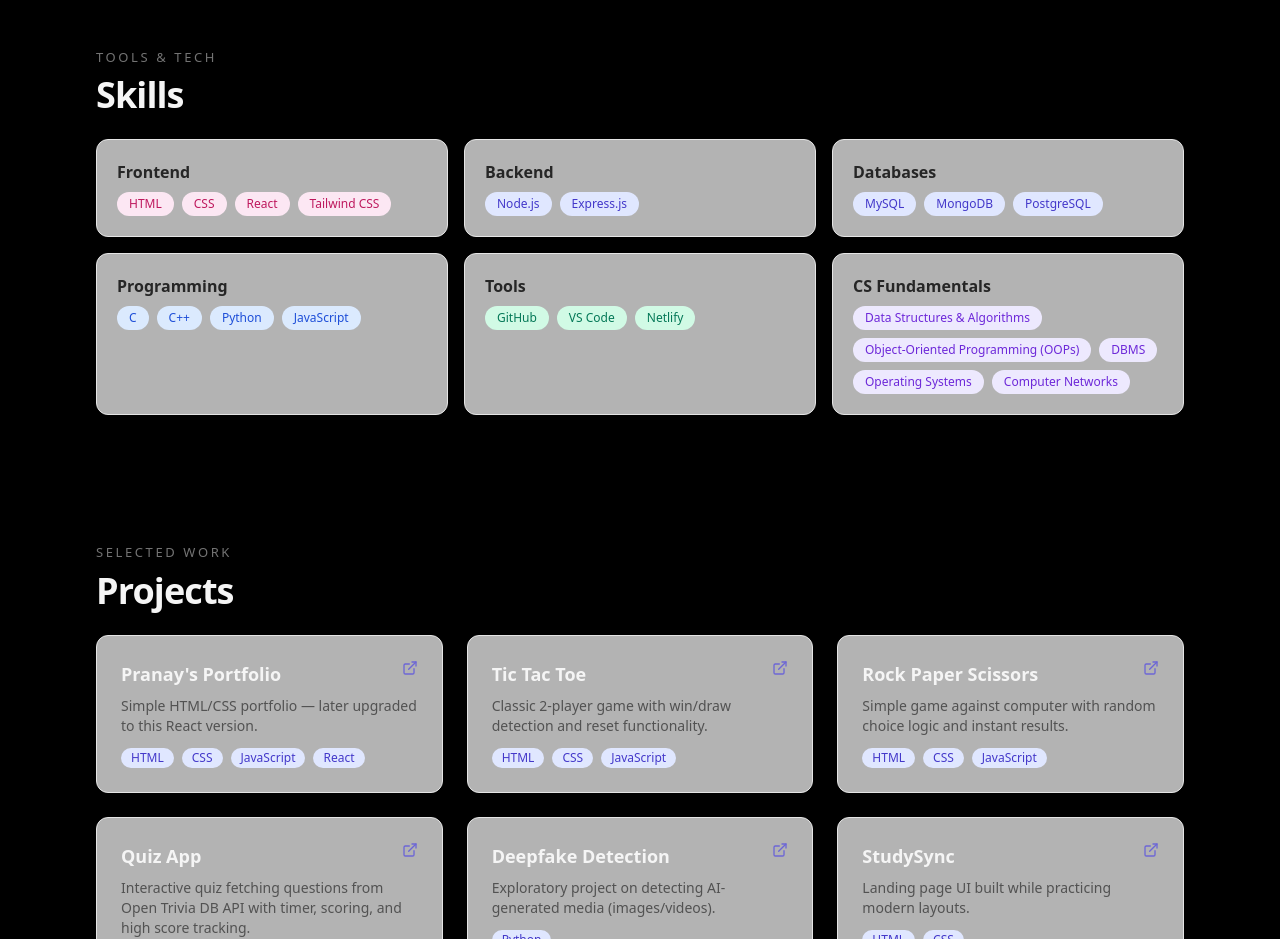
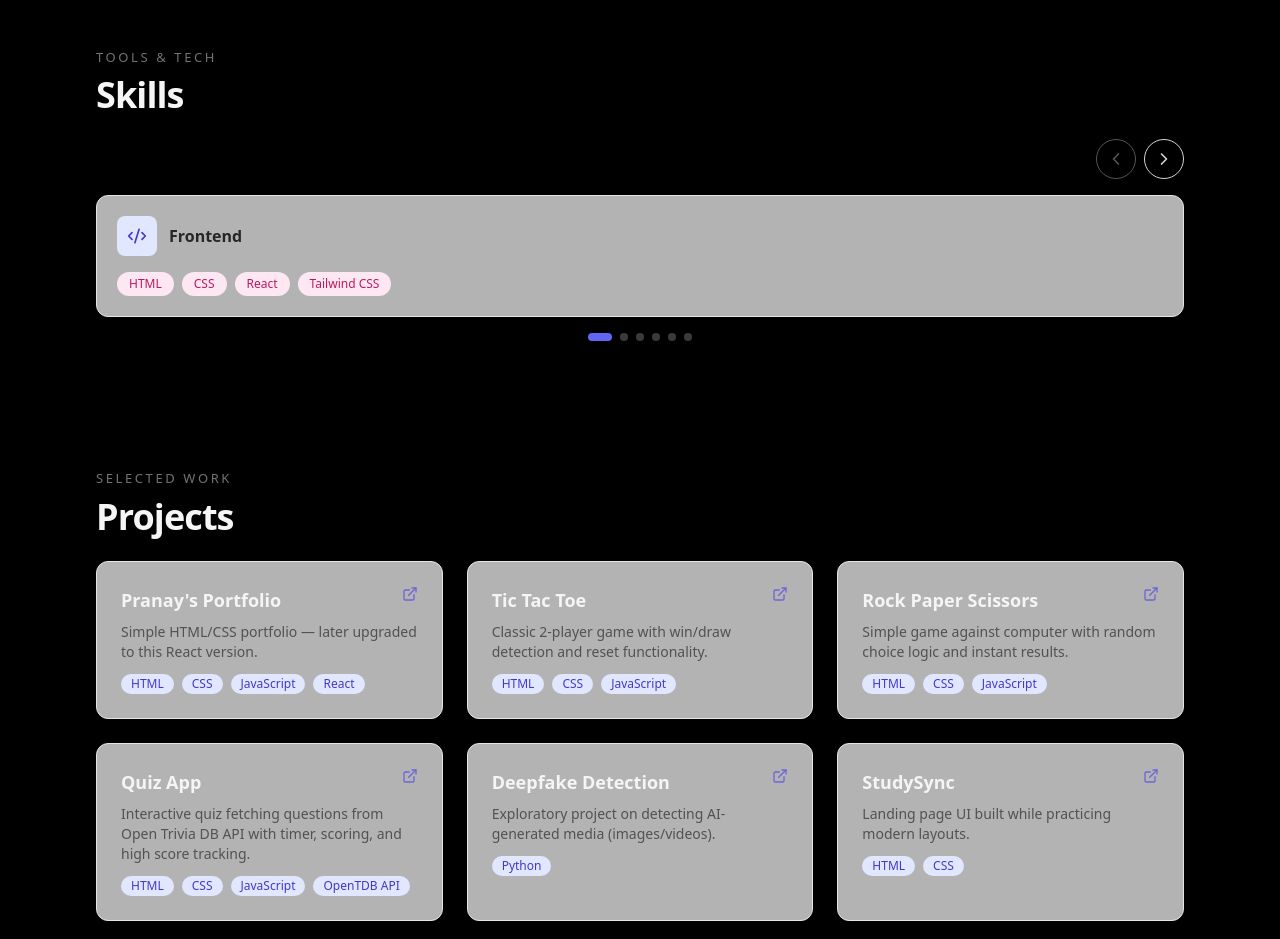
Before and after one commit to pranayreddy-08/Pranay-s-portfolio, a React (Vite) app: page / in a window 1280 px wide. Shown: the part 1380-2319 px from the top of the page. Built offline with nearby package versions, Linux system fonts and the light colour scheme.

Commit message:
feat: convert skills section to slider UI

```diff
--- a/src/App.jsx
+++ b/src/App.jsx
@@ -1,5 +1,24 @@
-import React, { useState, useEffect } from 'react';
-import { Github, Linkedin, Mail, ExternalLink, Code2, ArrowRight, Menu, X, Trophy, BrainCircuit ,Phone, CodeIcon, Shield, Terminal} from 'lucide-react';
+import React, { useState, useEffect, useRef } from 'react';
+import {
+  Github,
+  Linkedin,
+  Mail,
+  ExternalLink,
+  Code2,
+  ArrowRight,
+  Menu,
+  X,
+  Trophy,
+  BrainCircuit,
+  Phone,
+  CodeIcon,
+  Shield,
+  Terminal,
+  ChevronLeft,
+  ChevronRight,
+  Database,
+  Wrench,
+} from 'lucide-react';
 
 // ======== EDIT YOUR DATA HERE ========
 const DATA = {
@@ -115,6 +134,15 @@ const groupPillClass = (group) => {
     default:
       return 'bg-indigo-100 text-indigo-700 dark:bg-indigo-900/40 dark:text-indigo-300';
   }
+};
+
+const skillGroupIcon = {
+  Frontend: Code2,
+  Backend: Terminal,
+  Databases: Database,
+  Programming: CodeIcon,
+  Tools: Wrench,
+  'CS Fundamentals': BrainCircuit,
 };
 
 function Nav() {
@@ -291,15 +319,76 @@ function About() {
 
 
 function Skills() {
+  const [activeIndex, setActiveIndex] = useState(0);
+  const sliderRef = useRef(null);
+  const totalSlides = DATA.skills.length;
+
+  const scrollToIndex = (nextIndex) => {
+    const slider = sliderRef.current;
+    if (!slider) return;
+
+    const boundedIndex = Math.max(0, Math.min(totalSlides - 1, nextIndex));
+    slider.scrollTo({
+      left: slider.clientWidth * boundedIndex,
+      behavior: 'smooth',
+    });
+    setActiveIndex(boundedIndex);
+  };
+
+  useEffect(() => {
+    const slider = sliderRef.current;
+    if (!slider) return;
+
+    const onScroll = () => {
+      const next = Math.round(slider.scrollLeft / slider.clientWidth);
+      const bounded = Math.max(0, Math.min(totalSlides - 1, next));
+      setActiveIndex(bounded);
+    };
+
+    slider.addEventListener('scroll', onScroll, { passive: true });
+    return () => slider.removeEventListener('scroll', onScroll);
+  }, [totalSlides]);
+
   return (
     <Section id="skills" title="Skills" kicker="Tools & tech">
-      <div className="grid sm:grid-cols-2 lg:grid-cols-3 gap-4">
+      <div className="mb-4 hidden md:flex items-center justify-end gap-2">
+        <button
+          type="button"
+          onClick={() => scrollToIndex(activeIndex - 1)}
+          disabled={activeIndex === 0}
+          className="inline-flex size-10 items-center justify-center rounded-full border border-neutral-300 text-neutral-300 hover:border-indigo-400 hover:text-indigo-300 disabled:cursor-not-allowed disabled:opacity-40"
+          aria-label="Previous skills slide"
+        >
+          <ChevronLeft className="size-5" />
+        </button>
+        <button
+          type="button"
+          onClick={() => scrollToIndex(activeIndex + 1)}
+          disabled={activeIndex === totalSlides - 1}
+          className="inline-flex size-10 items-center justify-center rounded-full border border-neutral-300 text-neutral-300 hover:border-indigo-400 hover:text-indigo-300 disabled:cursor-not-allowed disabled:opacity-40"
+          aria-label="Next skills slide"
+        >
+          <ChevronRight className="size-5" />
+        </button>
+      </div>
+
+      <div
+        ref={sliderRef}
+        className="flex snap-x snap-mandatory overflow-x-auto scroll-smooth touch-pan-x [scrollbar-width:none] [-ms-overflow-style:none] [&::-webkit-scrollbar]:hidden"
+      >
         {DATA.skills.map((s) => (
           <div
             key={s.group}
-            className="rounded-xl border border-neutral-200 dark:border-neutral-800 p-5 bg-white/70 dark:bg-neutral-950/40"
+            className="w-full shrink-0 snap-start rounded-xl border border-neutral-200 dark:border-neutral-800 p-5 bg-white/70 dark:bg-neutral-950/40"
           >
-            <h3 className="font-semibold mb-2 text-neutral-800 dark:text-neutral-100">{s.group}</h3>
+            <div className="mb-4 flex items-center gap-3">
+              <span className="inline-flex size-10 items-center justify-center rounded-lg bg-indigo-100 dark:bg-indigo-900/40">
+                {React.createElement(skillGroupIcon[s.group] || Shield, {
+                  className: 'size-5 text-indigo-700 dark:text-indigo-300',
+                })}
+              </span>
+              <h3 className="font-semibold text-neutral-800 dark:text-neutral-100">{s.group}</h3>
+            </div>
             <div className="flex flex-wrap gap-2">
               {s.items.map((it) => (
                 <span
@@ -313,6 +402,20 @@ function Skills() {
               ))}
             </div>
           </div>
+        ))}
+      </div>
+
+      <div className="mt-4 flex items-center justify-center gap-2">
+        {DATA.skills.map((s, idx) => (
+          <button
+            key={s.group}
+            type="button"
+            onClick={() => scrollToIndex(idx)}
+            className={`h-2 rounded-full transition-all ${
+              idx === activeIndex ? 'w-6 bg-indigo-500' : 'w-2 bg-neutral-500/50'
+            }`}
+            aria-label={`Go to ${s.group} slide`}
+          />
         ))}
       </div>
     </Section>
```
